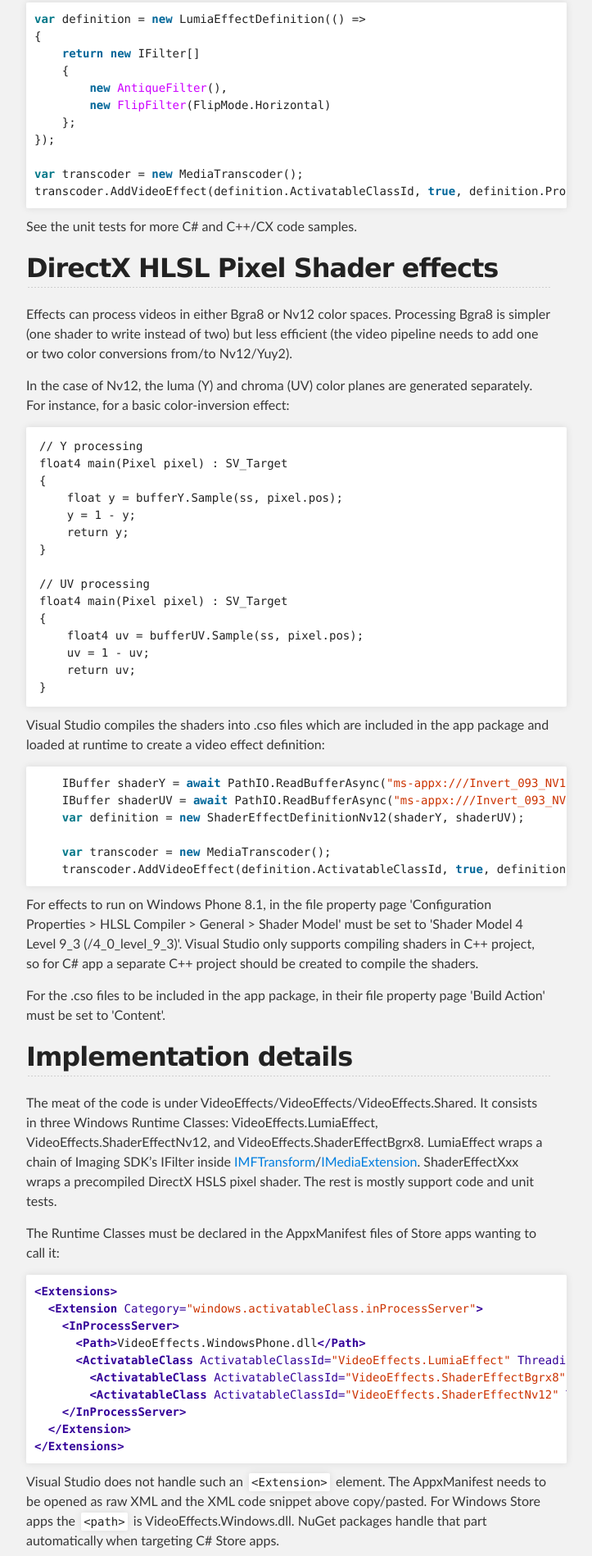
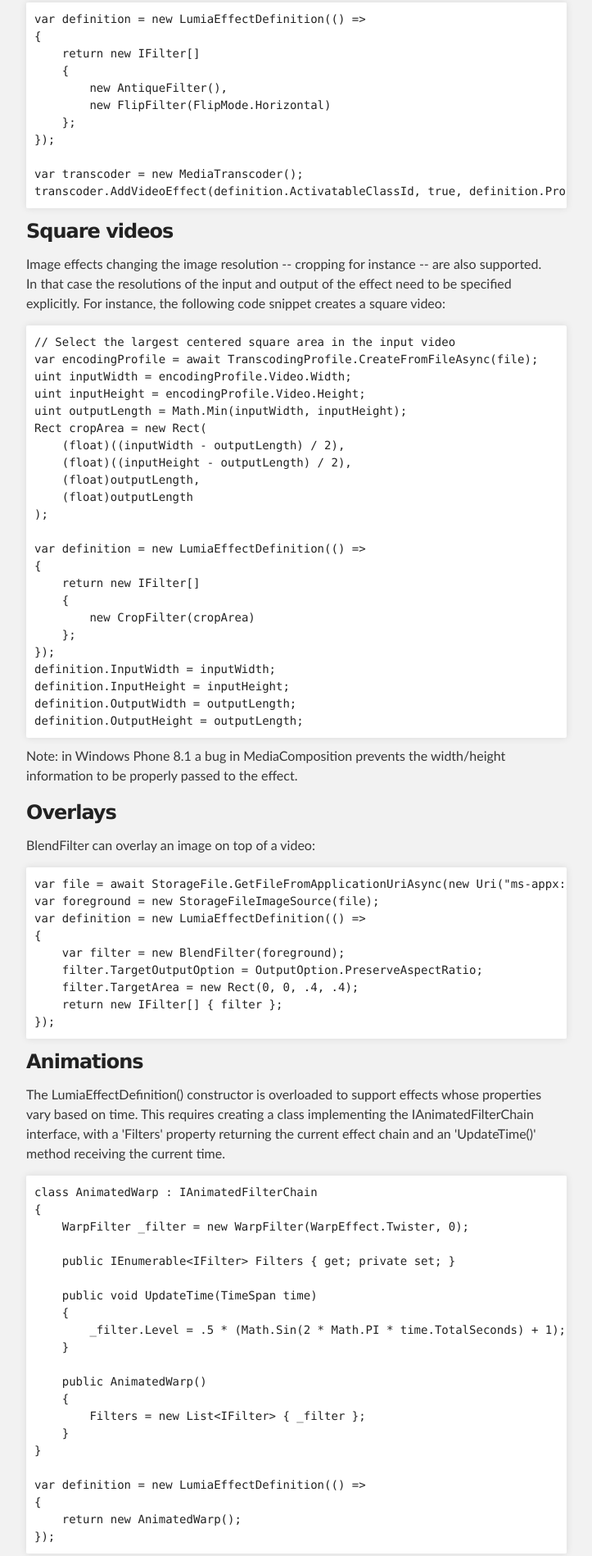
Before and after one commit to mmaitre314/VideoEffect, a plain HTML site: page index.html in a window 1280 px wide. Shown: the part 868-2766 px from the top of the page at 82% size, without its empty margins (288-1011 px from the left). Drawn offline with Linux system fonts and the light colour scheme.

```diff
--- a/index.html
+++ b/index.html
@@ -53,27 +53,97 @@
 <p>Binaries are available via <a href="https://www.nuget.org/packages/MMaitre.VideoEffects/">NuGet</a>.</p>
 
 <h2>
-<a name="nokia-imaging-sdk-effects" class="anchor" href="#nokia-imaging-sdk-effects"><span class="octicon octicon-link"></span></a>Nokia Imaging SDK effects</h2>
+<a id="nokia-imaging-sdk-effects" class="anchor" href="#nokia-imaging-sdk-effects" aria-hidden="true"><span class="octicon octicon-link"></span></a>Nokia Imaging SDK effects</h2>
 
 <p>A video effect definition is created from a chain of image effects and passed to a video-processing class like MediaTranscoder:</p>
 
-<div class="highlight highlight-c#"><pre><span class="kt">var</span> <span class="n">definition</span> <span class="p">=</span> <span class="k">new</span> <span class="n">LumiaEffectDefinition</span><span class="p">(()</span> <span class="p">=&gt;</span>
-<span class="p">{</span>
-    <span class="k">return</span> <span class="k">new</span> <span class="n">IFilter</span><span class="p">[]</span>
-    <span class="p">{</span>
-        <span class="k">new</span> <span class="nf">AntiqueFilter</span><span class="p">(),</span>
-        <span class="k">new</span> <span class="nf">FlipFilter</span><span class="p">(</span><span class="n">FlipMode</span><span class="p">.</span><span class="n">Horizontal</span><span class="p">)</span>
-    <span class="p">};</span>
-<span class="p">});</span>
+<div class="highlight highlight-c#"><pre><span class="pl-k">var</span> definition = <span class="pl-s">new</span> LumiaEffectDefinition(() =&gt;
+{
+    <span class="pl-k">return</span> <span class="pl-s">new</span> IFilter[]
+    {
+        <span class="pl-s">new</span> AntiqueFilter(),
+        <span class="pl-s">new</span> FlipFilter(FlipMode.Horizontal)
+    };
+});
 
-<span class="kt">var</span> <span class="n">transcoder</span> <span class="p">=</span> <span class="k">new</span> <span class="n">MediaTranscoder</span><span class="p">();</span>
-<span class="n">transcoder</span><span class="p">.</span><span class="n">AddVideoEffect</span><span class="p">(</span><span class="n">definition</span><span class="p">.</span><span class="n">ActivatableClassId</span><span class="p">,</span> <span class="k">true</span><span class="p">,</span> <span class="n">definition</span><span class="p">.</span><span class="n">Properties</span><span class="p">);</span>
-</pre></div>
+<span class="pl-k">var</span> transcoder = <span class="pl-s">new</span> MediaTranscoder();
+transcoder.AddVideoEffect(definition.ActivatableClassId, <span class="pl-c1">true</span>, definition.Properties);</pre></div>
 
-<p>See the unit tests for more C# and C++/CX code samples. </p>
+<h3>
+<a id="square-videos" class="anchor" href="#square-videos" aria-hidden="true"><span class="octicon octicon-link"></span></a>Square videos</h3>
+
+<p>Image effects changing the image resolution -- cropping for instance -- are also supported. In that case the resolutions of the input and output of the effect need to be specified explicitly. For instance, the following code snippet creates a square video:</p>
+
+<div class="highlight highlight-c#"><pre><span class="pl-c">// Select the largest centered square area in the input video</span>
+<span class="pl-k">var</span> encodingProfile = await TranscodingProfile.CreateFromFileAsync(file);
+<span class="pl-st">uint</span> inputWidth = encodingProfile.Video.Width;
+<span class="pl-st">uint</span> inputHeight = encodingProfile.Video.Height;
+<span class="pl-st">uint</span> outputLength = Math.Min(inputWidth, inputHeight);
+Rect cropArea = <span class="pl-s">new</span> Rect(
+    (<span class="pl-st">float</span>)((inputWidth - outputLength) / <span class="pl-c1">2</span>),
+    (<span class="pl-st">float</span>)((inputHeight - outputLength) / <span class="pl-c1">2</span>),
+    (<span class="pl-st">float</span>)outputLength,
+    (<span class="pl-st">float</span>)outputLength
+);
+
+<span class="pl-k">var</span> definition = <span class="pl-s">new</span> LumiaEffectDefinition(() =&gt;
+{
+    <span class="pl-k">return</span> <span class="pl-s">new</span> IFilter[]
+    {
+        <span class="pl-s">new</span> CropFilter(cropArea)
+    };
+});
+definition.InputWidth = inputWidth;
+definition.InputHeight = inputHeight;
+definition.OutputWidth = outputLength;
+definition.OutputHeight = outputLength;</pre></div>
+
+<p>Note: in Windows Phone 8.1 a bug in MediaComposition prevents the width/height information to be properly passed to the effect.</p>
+
+<h3>
+<a id="overlays" class="anchor" href="#overlays" aria-hidden="true"><span class="octicon octicon-link"></span></a>Overlays</h3>
+
+<p>BlendFilter can overlay an image on top of a video: </p>
+
+<div class="highlight highlight-c#"><pre><span class="pl-k">var</span> file = await StorageFile.GetFileFromApplicationUriAsync(<span class="pl-s">new</span> Uri(<span class="pl-s1"><span class="pl-pds">"</span>ms-appx:///Assets/traffic.png<span class="pl-pds">"</span></span>));
+<span class="pl-k">var</span> foreground = <span class="pl-s">new</span> StorageFileImageSource(file);
+<span class="pl-k">var</span> definition = <span class="pl-s">new</span> LumiaEffectDefinition(() =&gt;
+{
+    <span class="pl-k">var</span> filter = <span class="pl-s">new</span> BlendFilter(foreground);
+    filter.TargetOutputOption = OutputOption.PreserveAspectRatio;
+    filter.TargetArea = <span class="pl-s">new</span> Rect(<span class="pl-c1">0</span>, <span class="pl-c1">0</span>, .<span class="pl-c1">4</span>, .<span class="pl-c1">4</span>);
+    <span class="pl-k">return</span> <span class="pl-s">new</span> IFilter[] { filter };
+});</pre></div>
+
+<h3>
+<a id="animations" class="anchor" href="#animations" aria-hidden="true"><span class="octicon octicon-link"></span></a>Animations</h3>
+
+<p>The LumiaEffectDefinition() constructor is overloaded to support effects whose properties vary based on time. This requires creating a class implementing the IAnimatedFilterChain interface, with a 'Filters' property returning the current effect chain and an 'UpdateTime()' method receiving the current time. </p>
+
+<div class="highlight highlight-c#"><pre><span class="pl-s">class</span> <span class="pl-en">AnimatedWarp</span> : <span class="pl-st">IAnimatedFilterChain</span>
+{
+    WarpFilter _filter = <span class="pl-s">new</span> WarpFilter(WarpEffect.Twister, <span class="pl-c1">0</span>);
+
+    <span class="pl-s">public</span> IEnumerable&lt;IFilter&gt; <span class="pl-en">Filters</span> { <span class="pl-k">get</span>; <span class="pl-s">private</span> <span class="pl-k">set</span>; }
+
+    <span class="pl-s">public</span> <span class="pl-st">void</span> <span class="pl-en">UpdateTime</span>(<span class="pl-st">TimeSpan</span> <span class="pl-vpf">time</span>)
+    {
+        _filter.Level = .<span class="pl-c1">5</span> * (Math.Sin(<span class="pl-c1">2</span> * Math.PI * time.TotalSeconds) + <span class="pl-c1">1</span>); <span class="pl-c">// 1Hz oscillation between 0 and 1</span>
+    }
+
+    <span class="pl-s">public</span> <span class="pl-en">AnimatedWarp</span>()
+    {
+        Filters = <span class="pl-s">new</span> List&lt;IFilter&gt; { _filter };
+    }
+}
+
+<span class="pl-k">var</span> definition = <span class="pl-s">new</span> LumiaEffectDefinition(() =&gt;
+{
+    <span class="pl-k">return</span> <span class="pl-s">new</span> AnimatedWarp();
+});</pre></div>
 
 <h2>
-<a name="directx-hlsl-pixel-shader-effects" class="anchor" href="#directx-hlsl-pixel-shader-effects"><span class="octicon octicon-link"></span></a>DirectX HLSL Pixel Shader effects</h2>
+<a id="directx-hlsl-pixel-shader-effects" class="anchor" href="#directx-hlsl-pixel-shader-effects" aria-hidden="true"><span class="octicon octicon-link"></span></a>DirectX HLSL Pixel Shader effects</h2>
 
 <p>Effects can process videos in either Bgra8 or Nv12 color spaces. Processing Bgra8 is simpler (one shader to write instead of two) but less efficient (the video pipeline needs to add one or two color conversions from/to Nv12/Yuy2).</p>
 
@@ -98,36 +168,34 @@ float4 main(Pixel pixel) : SV_Target
 
 <p>Visual Studio compiles the shaders into .cso files which are included in the app package and loaded at runtime to create a video effect definition:</p>
 
-<div class="highlight highlight-c#"><pre>    <span class="n">IBuffer</span> <span class="n">shaderY</span> <span class="p">=</span> <span class="k">await</span> <span class="n">PathIO</span><span class="p">.</span><span class="n">ReadBufferAsync</span><span class="p">(</span><span class="s">"ms-appx:///Invert_093_NV12_Y.cso"</span><span class="p">);</span>
-    <span class="n">IBuffer</span> <span class="n">shaderUV</span> <span class="p">=</span> <span class="k">await</span> <span class="n">PathIO</span><span class="p">.</span><span class="n">ReadBufferAsync</span><span class="p">(</span><span class="s">"ms-appx:///Invert_093_NV12_UV.cso"</span><span class="p">);</span>
-    <span class="kt">var</span> <span class="n">definition</span> <span class="p">=</span> <span class="k">new</span> <span class="n">ShaderEffectDefinitionNv12</span><span class="p">(</span><span class="n">shaderY</span><span class="p">,</span> <span class="n">shaderUV</span><span class="p">);</span>
+<div class="highlight highlight-c#"><pre>    IBuffer shaderY = await PathIO.ReadBufferAsync(<span class="pl-s1"><span class="pl-pds">"</span>ms-appx:///Invert_093_NV12_Y.cso<span class="pl-pds">"</span></span>);
+    IBuffer shaderUV = await PathIO.ReadBufferAsync(<span class="pl-s1"><span class="pl-pds">"</span>ms-appx:///Invert_093_NV12_UV.cso<span class="pl-pds">"</span></span>);
+    <span class="pl-k">var</span> definition = <span class="pl-s">new</span> ShaderEffectDefinitionNv12(shaderY, shaderUV);
 
-    <span class="kt">var</span> <span class="n">transcoder</span> <span class="p">=</span> <span class="k">new</span> <span class="n">MediaTranscoder</span><span class="p">();</span>
-    <span class="n">transcoder</span><span class="p">.</span><span class="n">AddVideoEffect</span><span class="p">(</span><span class="n">definition</span><span class="p">.</span><span class="n">ActivatableClassId</span><span class="p">,</span> <span class="k">true</span><span class="p">,</span> <span class="n">definition</span><span class="p">.</span><span class="n">Properties</span><span class="p">);</span>
-</pre></div>
+    <span class="pl-k">var</span> transcoder = <span class="pl-s">new</span> MediaTranscoder();
+    transcoder.AddVideoEffect(definition.ActivatableClassId, <span class="pl-c1">true</span>, definition.Properties);</pre></div>
 
 <p>For effects to run on Windows Phone 8.1, in the file property page 'Configuration Properties &gt; HLSL Compiler &gt; General &gt; Shader Model' must be set to 'Shader Model 4 Level 9_3 (/4_0_level_9_3)'. Visual Studio only supports compiling shaders in C++ project, so for C# app a separate C++ project should be created to compile the shaders.</p>
 
 <p>For the .cso files to be included in the app package, in their file property page 'Build Action' must be set to 'Content'.</p>
 
 <h2>
-<a name="implementation-details" class="anchor" href="#implementation-details"><span class="octicon octicon-link"></span></a>Implementation details</h2>
+<a id="implementation-details" class="anchor" href="#implementation-details" aria-hidden="true"><span class="octicon octicon-link"></span></a>Implementation details</h2>
 
 <p>The meat of the code is under VideoEffects/VideoEffects/VideoEffects.Shared. It consists in three Windows Runtime Classes: VideoEffects.LumiaEffect,  VideoEffects.ShaderEffectNv12, and VideoEffects.ShaderEffectBgrx8. LumiaEffect wraps a chain of Imaging SDK’s IFilter inside <a href="http://msdn.microsoft.com/en-us/library/windows/desktop/ms696260">IMFTransform</a>/<a href="http://msdn.microsoft.com/en-us/library/windows/apps/windows.media.imediaextension.aspx">IMediaExtension</a>. ShaderEffectXxx wraps a precompiled DirectX HSLS pixel shader. The rest is mostly support code and unit tests. </p>
 
 <p>The Runtime Classes must be declared in the AppxManifest files of Store apps wanting to call it:</p>
 
-<div class="highlight highlight-xml"><pre><span class="nt">&lt;Extensions&gt;</span>
-  <span class="nt">&lt;Extension</span> <span class="na">Category=</span><span class="s">"windows.activatableClass.inProcessServer"</span><span class="nt">&gt;</span>
-    <span class="nt">&lt;InProcessServer&gt;</span>
-      <span class="nt">&lt;Path&gt;</span>VideoEffects.WindowsPhone.dll<span class="nt">&lt;/Path&gt;</span>
-      <span class="nt">&lt;ActivatableClass</span> <span class="na">ActivatableClassId=</span><span class="s">"VideoEffects.LumiaEffect"</span> <span class="na">ThreadingModel=</span><span class="s">"both"</span> <span class="nt">/&gt;</span>
-        <span class="nt">&lt;ActivatableClass</span> <span class="na">ActivatableClassId=</span><span class="s">"VideoEffects.ShaderEffectBgrx8"</span> <span class="na">ThreadingModel=</span><span class="s">"both"</span> <span class="nt">/&gt;</span>
-        <span class="nt">&lt;ActivatableClass</span> <span class="na">ActivatableClassId=</span><span class="s">"VideoEffects.ShaderEffectNv12"</span> <span class="na">ThreadingModel=</span><span class="s">"both"</span> <span class="nt">/&gt;</span>
-    <span class="nt">&lt;/InProcessServer&gt;</span>
-  <span class="nt">&lt;/Extension&gt;</span>
-<span class="nt">&lt;/Extensions&gt;</span>
-</pre></div>
+<div class="highlight highlight-xml"><pre>&lt;<span class="pl-ent">Extensions</span>&gt;
+  &lt;<span class="pl-ent">Extension</span> <span class="pl-e">Category</span>=<span class="pl-s1"><span class="pl-pds">"</span>windows.activatableClass.inProcessServer<span class="pl-pds">"</span></span>&gt;
+    &lt;<span class="pl-ent">InProcessServer</span>&gt;
+      &lt;<span class="pl-ent">Path</span>&gt;VideoEffects.WindowsPhone.dll&lt;/<span class="pl-ent">Path</span>&gt;
+      &lt;<span class="pl-ent">ActivatableClass</span> <span class="pl-e">ActivatableClassId</span>=<span class="pl-s1"><span class="pl-pds">"</span>VideoEffects.LumiaEffect<span class="pl-pds">"</span></span> <span class="pl-e">ThreadingModel</span>=<span class="pl-s1"><span class="pl-pds">"</span>both<span class="pl-pds">"</span></span> /&gt;
+        &lt;<span class="pl-ent">ActivatableClass</span> <span class="pl-e">ActivatableClassId</span>=<span class="pl-s1"><span class="pl-pds">"</span>VideoEffects.ShaderEffectBgrx8<span class="pl-pds">"</span></span> <span class="pl-e">ThreadingModel</span>=<span class="pl-s1"><span class="pl-pds">"</span>both<span class="pl-pds">"</span></span> /&gt;
+        &lt;<span class="pl-ent">ActivatableClass</span> <span class="pl-e">ActivatableClassId</span>=<span class="pl-s1"><span class="pl-pds">"</span>VideoEffects.ShaderEffectNv12<span class="pl-pds">"</span></span> <span class="pl-e">ThreadingModel</span>=<span class="pl-s1"><span class="pl-pds">"</span>both<span class="pl-pds">"</span></span> /&gt;
+    &lt;/<span class="pl-ent">InProcessServer</span>&gt;
+  &lt;/<span class="pl-ent">Extension</span>&gt;
+&lt;/<span class="pl-ent">Extensions</span>&gt;</pre></div>
 
 <p>Visual Studio does not handle such an <code>&lt;Extension&gt;</code> element. The AppxManifest needs to be opened as raw XML and the XML code snippet above copy/pasted. For Windows Store apps the <code>&lt;path&gt;</code> is VideoEffects.Windows.dll. NuGet packages handle that part automatically when targeting C# Store apps.</p>
 
--- a/stylesheets/stylesheet.css
+++ b/stylesheets/stylesheet.css
@@ -201,12 +201,14 @@ ul, ol, dl {
 }
 
 ul {
-  list-style: inside;
+  list-style-position: inside;
+  list-style: disc;
   padding-left: 20px;
 }
 
 ol {
-  list-style: decimal inside;
+  list-style-position: inside;
+  list-style: decimal;
   padding-left: 20px;
 }
 
```
Also changed, not shown: params.json (+1 -1 lines).
